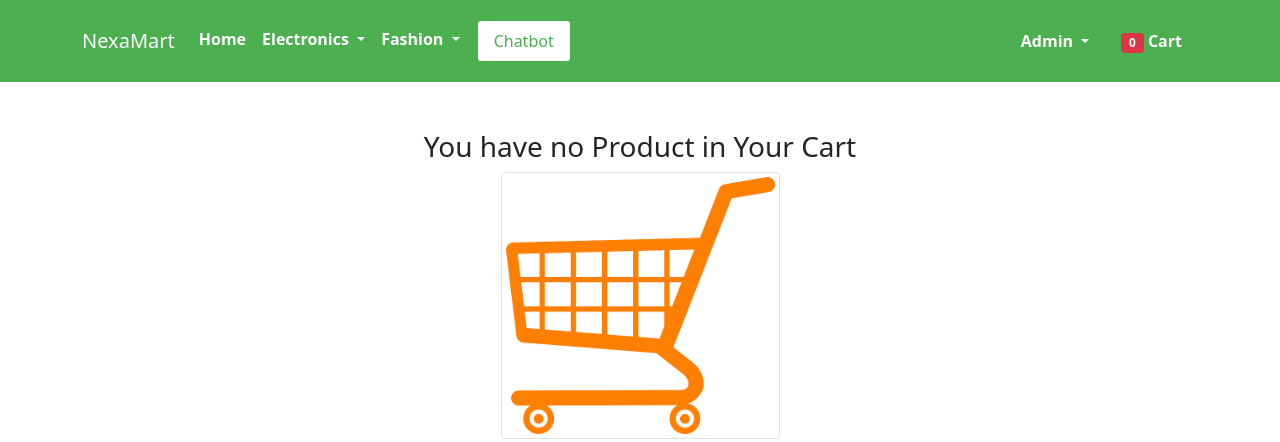
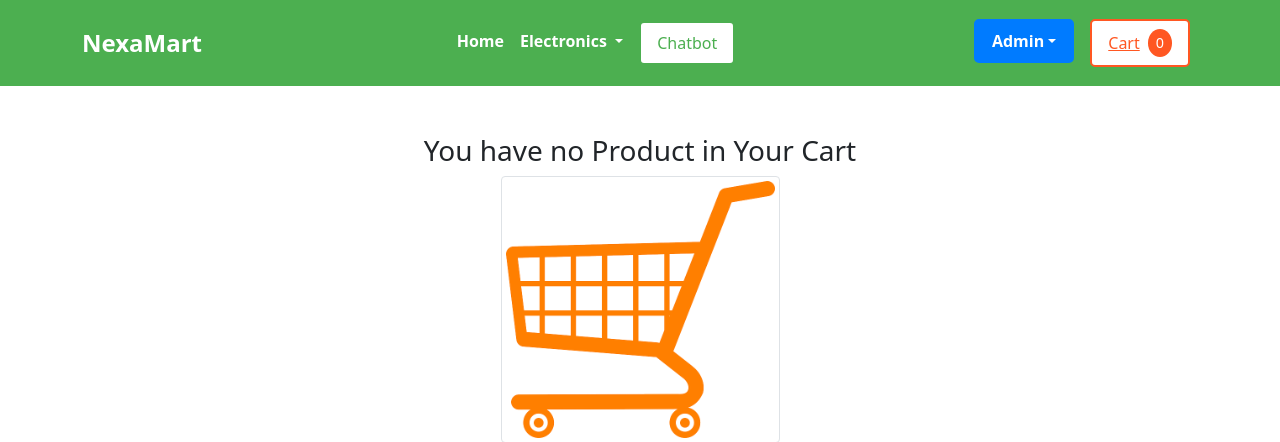
Before and after one commit to ujwalsahu123/Django, a Django app: page /cart/ in a window 1280 px wide. Shown: the top 442 px of the page. Run offline with Django 3.2, Linux system fonts and the light colour scheme; a user stored in the database is signed in; data comes from the database, SQL or seed files in the repository; both versions use the stored data as it was after the commit; some libraries are stand-ins or nearby versions.

Commit message:
new commit - did styling changes

```diff
--- a/Projects/E-commerce/app/templates/app/base.html
+++ b/Projects/E-commerce/app/templates/app/base.html
@@ -86,6 +86,66 @@
             background-color: #388e3c;
             color: #ffffff;
         }
+        .navbar-brand {
+            font-size: 1.5rem; /* Increase the font size for the NexaMart header */
+            font-weight: bold; /* Make it bold for better visibility */
+        }
+        .navbar-nav {
+            margin-left: auto;
+            margin-right: auto;
+            width: fit-content; /* Adjust the width to center the buttons slightly */
+        }
+        .navbar .nav-item .cart-btn {
+            display: inline-flex;
+            align-items: center;
+            padding: 0.5rem 1rem;
+            border-radius: 5px;
+            border: 2px solid #ff5722; /* Different color for the cart button */
+            background-color: #ffffff;
+            color: #ff5722;
+            transition: all 0.3s ease;
+        }
+        .navbar .nav-item .cart-btn:hover {
+            background-color: #e64a19;
+            color: #ffffff;
+        }
+        .navbar .nav-item .cart-badge {
+            margin-left: 0.5rem; /* Space between the button and the number */
+            background-color: #ff5722;
+            color: #ffffff;
+            border-radius: 50%;
+            padding: 0.2rem 0.5rem;
+            font-size: 0.9rem;
+        }
+        .navbar .nav-item .user-btn {
+            display: inline-flex;
+            align-items: center;
+            padding: 0.5rem 1rem;
+            border-radius: 5px;
+            border: 2px solid #007bff; /* Different color for the user button */
+            background-color: #007bff; /* Ensure default background color */
+            color: #ffffff; /* Ensure default text color */
+            transition: all 0.3s ease;
+        }
+        .navbar .nav-item .user-btn:hover {
+            background-color: #0056b3;
+            color: #ffffff;
+        }
+        .navbar .nav-item .user-btn:focus {
+            background-color: #0056b3; /* Ensure visibility when focused */
+            color: #ffffff;
+        }
+        .navbar .nav-item .dropdown-menu {
+            background-color: #f8f9fa; /* Light background for dropdown */
+            border: 1px solid #007bff; /* Match the user button color */
+        }
+        .navbar .nav-item .dropdown-menu a {
+            color: #007bff; /* Match the user button color */
+        }
+        .navbar .nav-item .dropdown-menu a:hover {
+            background-color: #0056b3;
+            color: #ffffff;
+        }
     </style>
 
     <title>NexaMart | {% block title %} {% endblock title %} </title>
@@ -111,15 +171,6 @@
                <li><a class="dropdown-item" href="#">Laptop</a></li>
              </ul>
            </li>
-           <li class="nav-item dropdown">
-             <a class="nav-link dropdown-toggle text-white" href="#" id="fashionDropdown" role="button" data-bs-toggle="dropdown" aria-expanded="false">
-               Fashion
-             </a>
-             <ul class="dropdown-menu" aria-labelledby="fashionDropdown">
-               <li><a class="dropdown-item" href="#">Top Wear</a></li>
-               <li><a class="dropdown-item" href="#">Bottom Wear</a></li>
-             </ul>
-           </li>
            <li class="nav-item">
              <button id="chatbotNavbarBtn" class="btn btn-warning ms-2">Chatbot</button>
            </li>
@@ -129,7 +180,7 @@
           <ul class="navbar-nav me-auto mb-2 mb-lg-0">
           {% if request.user.is_authenticated %}
            <li class="nav-item dropdown mx-2">
-              <a class="nav-link dropdown-toggle text-white" href="#" id="profileDropdown" role="button" data-bs-toggle="dropdown" aria-expanded="false">
+              <a class="nav-link dropdown-toggle user-btn" href="#" id="profileDropdown" role="button" data-bs-toggle="dropdown" aria-expanded="false">
                 {{request.user.username|capfirst}}
               </a>
               <ul class="dropdown-menu" aria-labelledby="profileDropdown">
@@ -140,7 +191,10 @@
               </ul>
             </li>
             <li class="nav-item mx-2">
-              <a href="{% url 'showcart' %}" class="nav-link text-white"><span class="badge bg-danger">{{totalitem}}</span> Cart </a>
+              <a href="{% url 'showcart' %}" class="cart-btn">
+                Cart
+                <span class="cart-badge">{{totalitem}}</span>
+              </a>
             </li>
             {% else %}
             <li class="nav-item mx-2">
```
Also changed, not shown: Projects/E-commerce/db.sqlite3.
